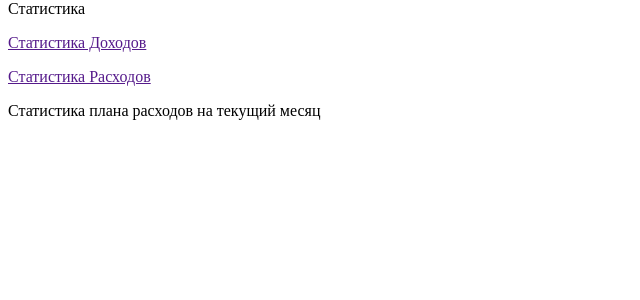
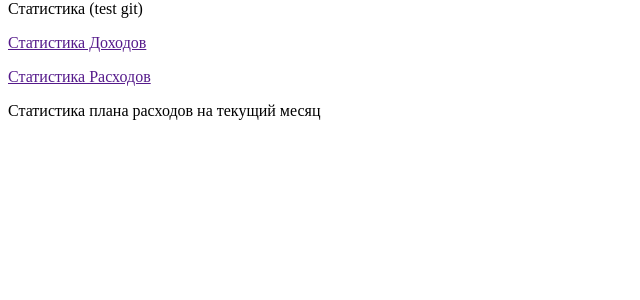
Before and after one commit to psiu7217/yii.webernetic.by, a Yii app: template views/statistics/index.php in a window 1280 px wide. Shown: the part 29-329 px from the top of the page, without its empty margins (0-640 px from the left). Run offline with PHP 8.4 and a stand-in for Yii, Linux system fonts and the light colour scheme; the template is opened without the code that fills it, so the values that code supplies are empty; some libraries are stand-ins or nearby versions.

Commit message:
Test git

```diff
--- a/views/statistics/index.php
+++ b/views/statistics/index.php
@@ -22,7 +22,7 @@ $this->params['breadcrumbs'][] = [
 
 <div class="card">
     <div class="card_header">
-        Статистика
+        Статистика (test git)
     </div>
     <div class="card_body">
         <div class="row">
```
